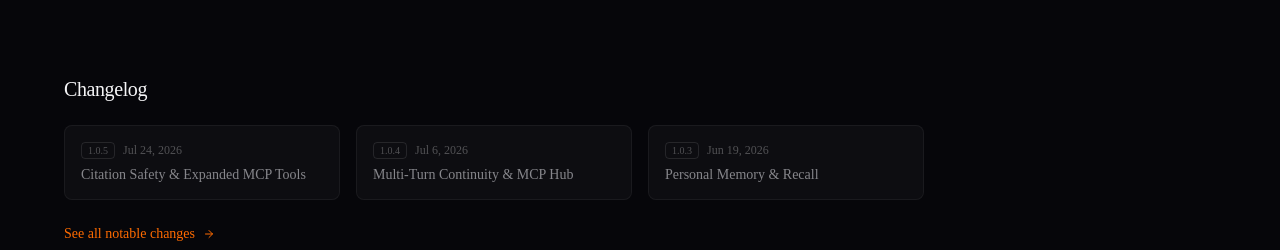
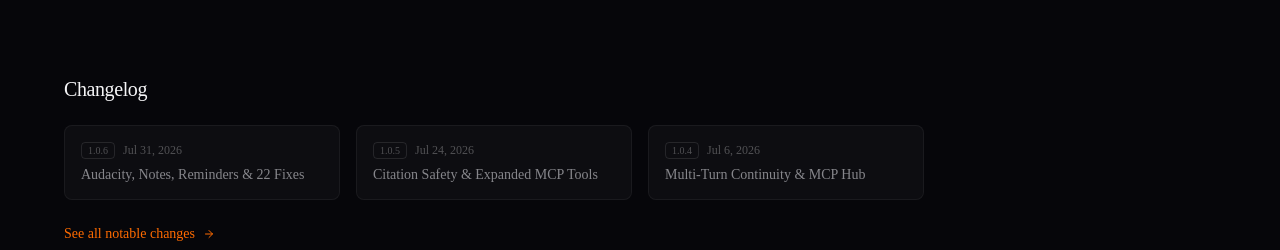
Before and after one commit to trgysvc/PheronAgentWeb, a Next.js app: page / in a window 1280 px wide. Shown: the part 3880-4130 px from the top of the page. Built offline with nearby package versions, Linux system fonts and the light colour scheme.

Commit message:
feat: add v1.0.6 changelog entry and update version reference in documentation

```diff
--- a/src/app/page.tsx
+++ b/src/app/page.tsx
@@ -594,6 +594,14 @@
 
             <div className={styles.changelogCard}>
               <div className={styles.changelogMeta}>
+                <span className={styles.changelogBadge}>1.0.6</span>
+                <span>Jul 31, 2026</span>
+              </div>
+              <span className={styles.changelogTitle}>Audacity, Notes, Reminders & 22 Fixes</span>
+            </div>
+
+            <div className={styles.changelogCard}>
+              <div className={styles.changelogMeta}>
                 <span className={styles.changelogBadge}>1.0.5</span>
                 <span>Jul 24, 2026</span>
               </div>
@@ -606,14 +614,6 @@
                 <span>Jul 6, 2026</span>
               </div>
               <span className={styles.changelogTitle}>Multi-Turn Continuity & MCP Hub</span>
-            </div>
-
-            <div className={styles.changelogCard}>
-              <div className={styles.changelogMeta}>
-                <span className={styles.changelogBadge}>1.0.3</span>
-                <span>Jun 19, 2026</span>
-              </div>
-              <span className={styles.changelogTitle}>Personal Memory & Recall</span>
             </div>
 
           </div>
```
Also changed, not shown: src/content/docs/index.md (+1 -1 lines).
